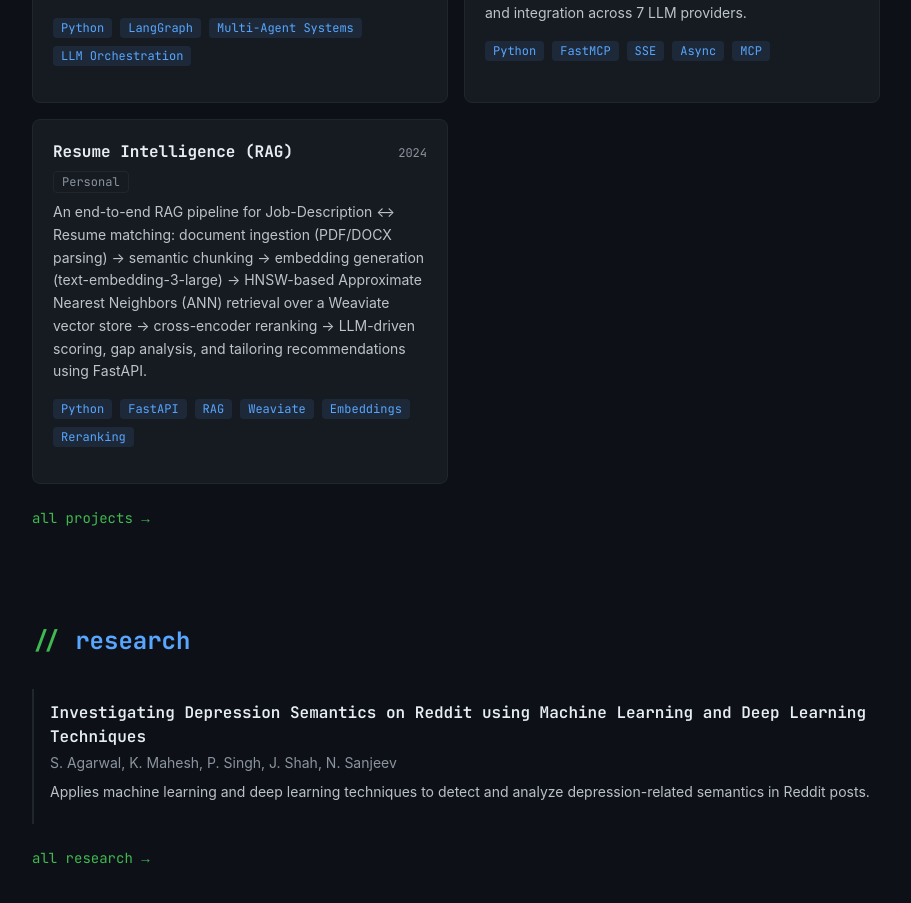
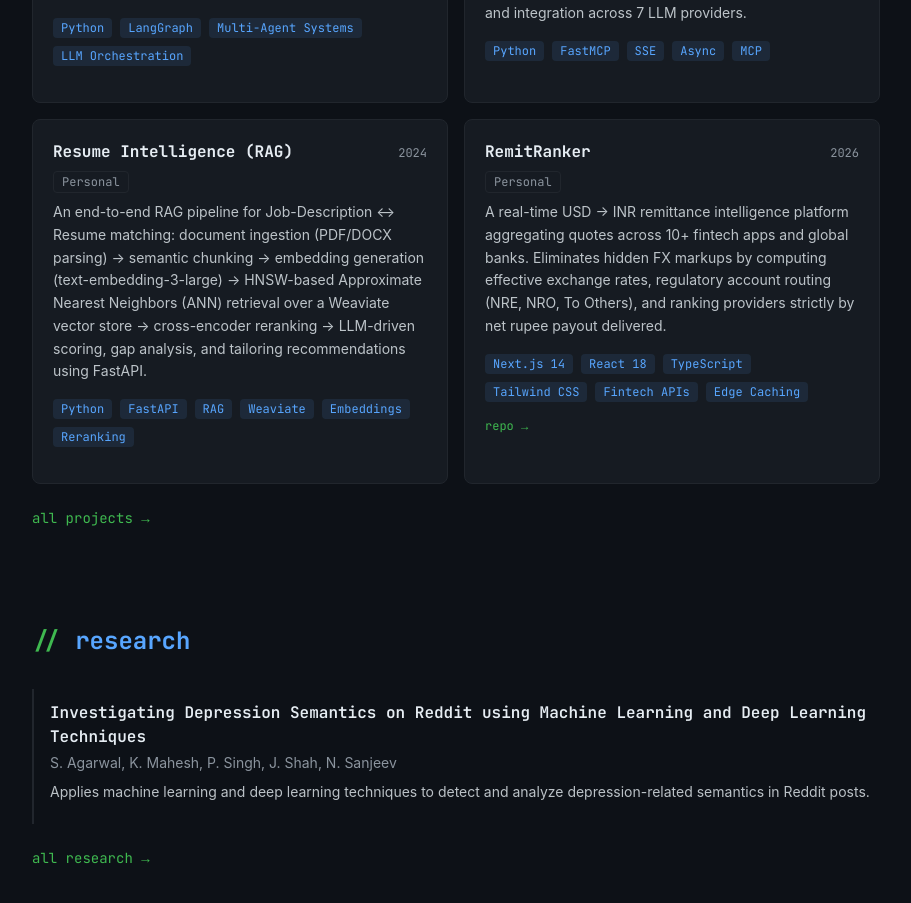
Before and after one commit to keerthanmahesh/keerthanmahesh.github.io, a React (Vite) app: page / in a window 1280 px wide. Shown: the part 2205-3108 px from the top of the page, without its empty margins (184-1095 px from the left). Built offline with nearby package versions, Linux system fonts and the light colour scheme.

Commit message:
feat: add RemitRanker project to portfolio

```diff
--- a/src/data/projects.ts
+++ b/src/data/projects.ts
@@ -40,6 +40,18 @@ export const projects: Project[] = [
     featured: true,
   },
   {
+    id: 'remit-ranker',
+    title: 'RemitRanker',
+    description:
+      'A real-time USD → INR remittance intelligence platform aggregating quotes across 10+ fintech apps and global banks. Eliminates hidden FX markups by computing effective exchange rates, regulatory account routing (NRE, NRO, To Others), and ranking providers strictly by net rupee payout delivered.',
+    tech: ['Next.js 14', 'React 18', 'TypeScript', 'Tailwind CSS', 'Fintech APIs', 'Edge Caching'],
+    links: {
+      repo: 'https://github.com/keerthanmahesh/remit-ranker',
+    },
+    date: '2026',
+    featured: true,
+  },
+  {
     id: 'ai-mr-reviewer',
     title: 'AI Merge-Request Reviewer',
     description:
```
